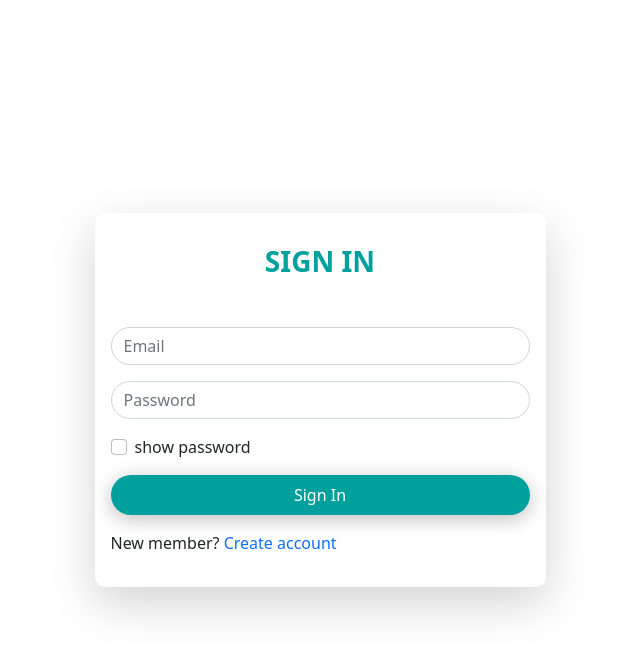
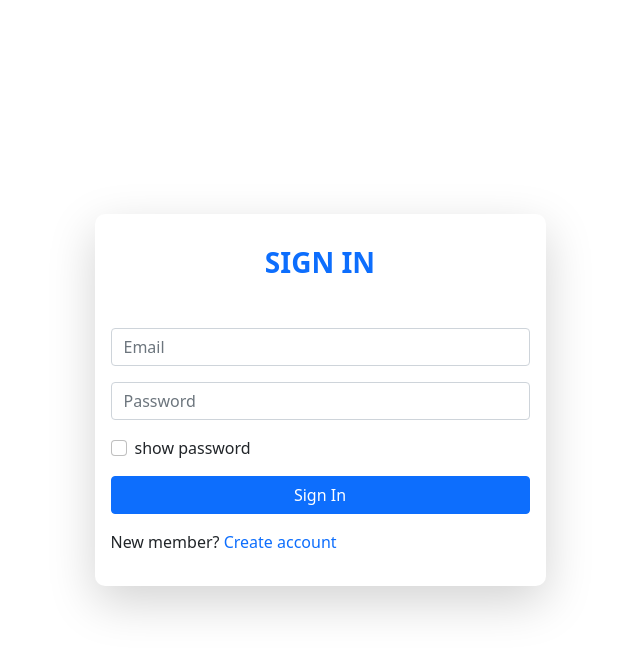
Before and after one commit to ahmadrivaldi-arv/php-native-, a PHP site: page / in a window 1280 px wide. Shown: the top 655 px of the page, without its empty margins (320-960 px from the left). Run offline with PHP 8.4, Linux system fonts and the light colour scheme.

Commit message:
update UI

```diff
--- a/index.php
+++ b/index.php
@@ -9,6 +9,9 @@ if (isset($_POST['login_btn'])) {
     if(get_data_login($user_email,$user_password)){
       if($_SESSION['role'] == 'admin'){
         header("location:pages/admin");
+      }
+      elseif($_SESSION['role'] == 'user'){
+        header('location:pages/admin');
       }
     }else {
       echo("<script>alert('username or password incorrect')</script>");
@@ -54,25 +57,25 @@ if (isset($_POST['login_btn'])) {
       <div class="col-md-7 col-lg-5">
         <div class="card shadow-lg no-border b-radius-10" >
           <div class="card-body">
-            <h3 class="mb-5 mt-3 text-center text-h3">SIGN IN</h3>
+            <h3 class="mb-5 mt-3 text-center text-primary">SIGN IN</h3>
 
              <form action="" method="post">
 
               <div class="mb-3">
-                <input type="email" id="email1" class="form-control frm-border" value="<?php if(isset($_POST['email'])) echo($_POST['email']);?>" placeholder="Email" name="email">
+                <input type="email" id="email1" class="form-control" value="<?php if(isset($_POST['email'])) echo($_POST['email']);?>" placeholder="Email" name="email">
               </div>
 
               <div class="mb-3">
-                <input type="password" name="password" id="password" class="form-control frm-border"  placeholder="Password">
+                <input type="password" name="password" id="password" class="form-control"  placeholder="Password">
               </div>
 
               <div class="mb-3 form-check">
                   <input type="checkbox" class="form-check-input" id="checkbox1">
-                  <label class="form-check-label" for="checkbox1">show password</label>
+                  <label class="form-check-label" for="checkbox1" id="showpass">show password</label>
               </div>
 
               <div class="d-grid gap-2">
-                <button class="button-me btn no-border" name="login_btn" id="login_btn" type="submit">Sign In</button>
+                <button class="btn-primary btn" name="login_btn" id="login_btn" type="submit">Sign In</button>
               </div>
 
               <p class="mt-3">New member? <a href="pages/register/" class="text-decoration-none">Create account</a></p>
```
